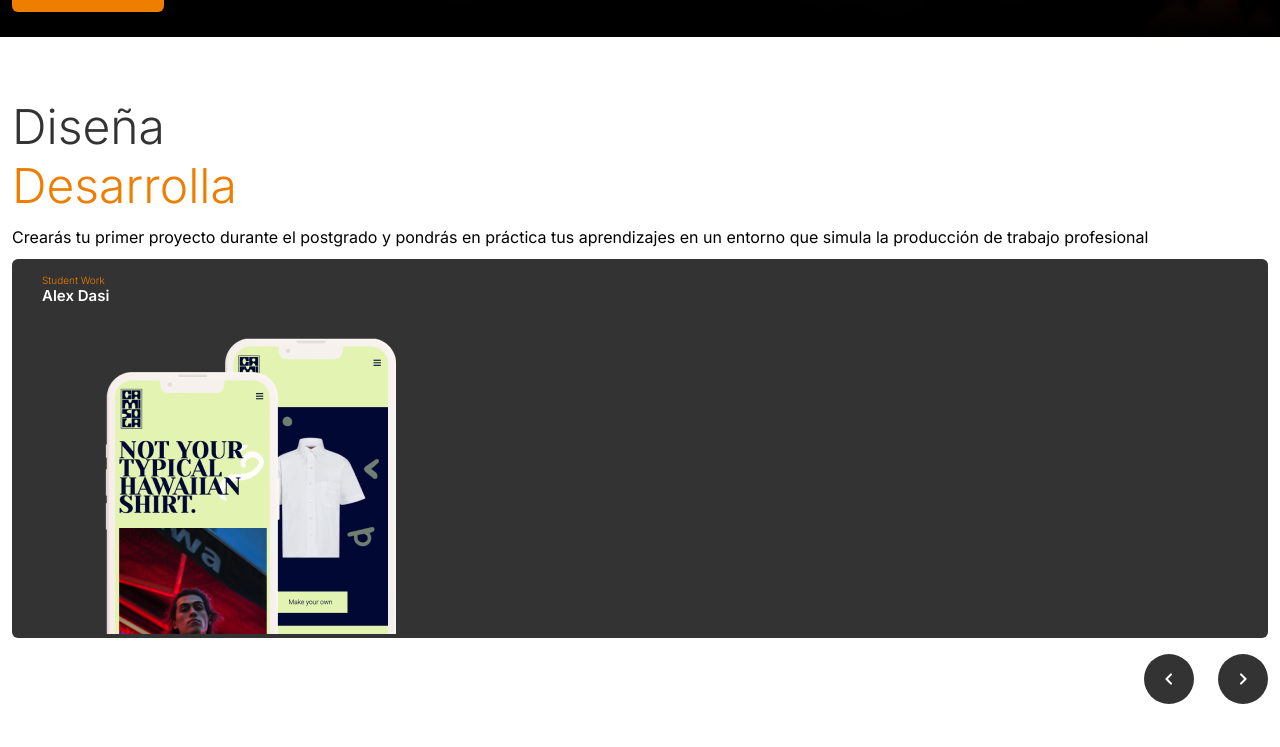
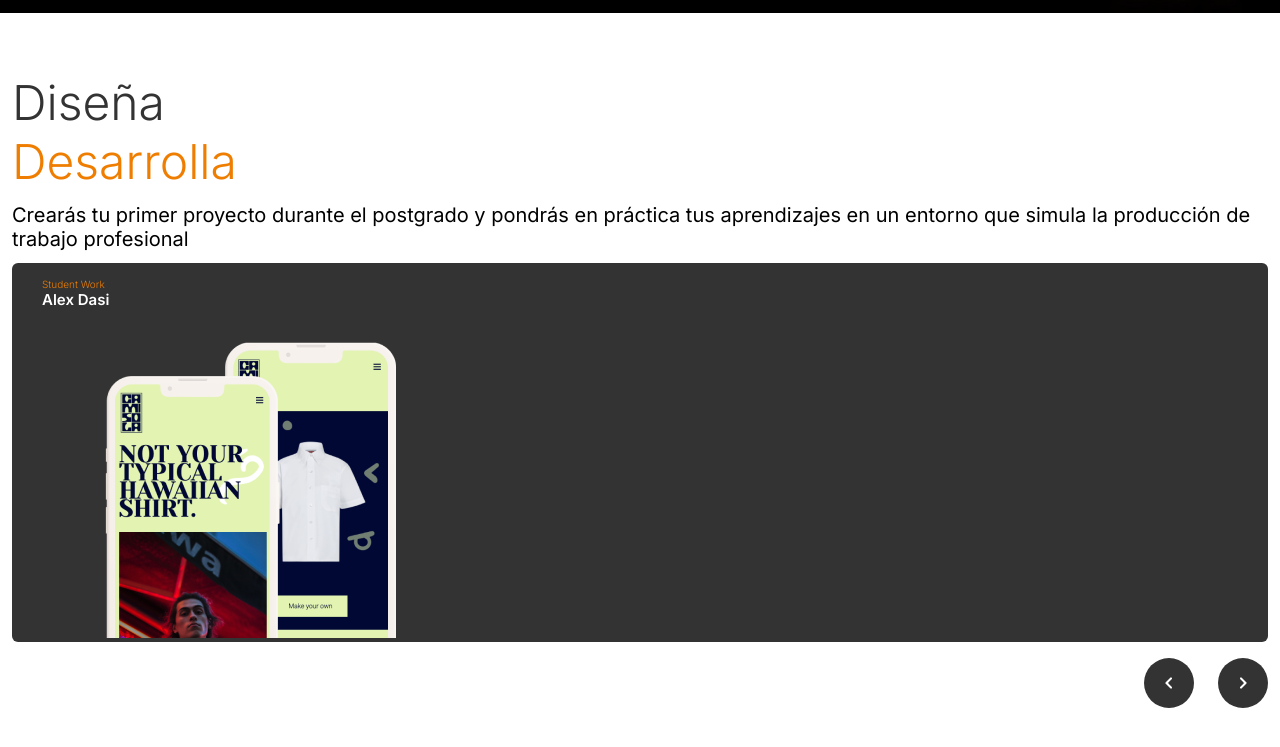
Before and after one commit to alvaroginer/UI-HTML-CSS-, a plain HTML site: page landing-id3/index.html in a window 1280 px wide. Shown: the part 787-1534 px from the top of the page. Drawn offline with Linux system fonts and the light colour scheme.

Commit message:
más katas

```diff
--- a/landing-id3/index.html
+++ b/landing-id3/index.html
@@ -38,12 +38,12 @@
         <button type="button" url="">¡Quiero empezar!</button>
       </header>
     </section>
-    <section class="margin-tb-48">
+    <section class="margin-tb-48 height-without-48">
       <div class="gap-12">
         <h2 class="color-gray page-title-size margin-bottom-12">
           Diseña <br /><span class="color-orange">Desarrolla</span>
         </h2>
-        <p class="margin-bottom-12">
+        <p class="margin-bottom-12 fs-20">
           Crearás tu primer proyecto durante el postgrado y pondrás en práctica
           tus aprendizajes en un entorno que simula la producción de trabajo
           profesional
--- a/landing-id3/styles/style.css
+++ b/landing-id3/styles/style.css
@@ -9,7 +9,7 @@ body {
 }
 
 section {
-  height: 100vh;
+  height: calc(100vh - 24px);
   padding: 12px;
   /* background-size: contain; */
 }
@@ -79,11 +79,14 @@ figcaption {
 }
 
 /* Student-Design Section */
-
+.height-without-48 {
+  height: calc(100vh - 120px);
+}
 .student-proyect {
   background-color: #333;
   padding: 0 15px;
   border-radius: 6px;
+  margin: 12px 0;
 }
 
 .buttoncontainer {
@@ -113,6 +116,10 @@ figcaption {
 
 .fs-15 {
   font-size: 15px;
+}
+
+.fs-20 {
+  font-size: 20px;
 }
 
 /* Font-weight */
```
